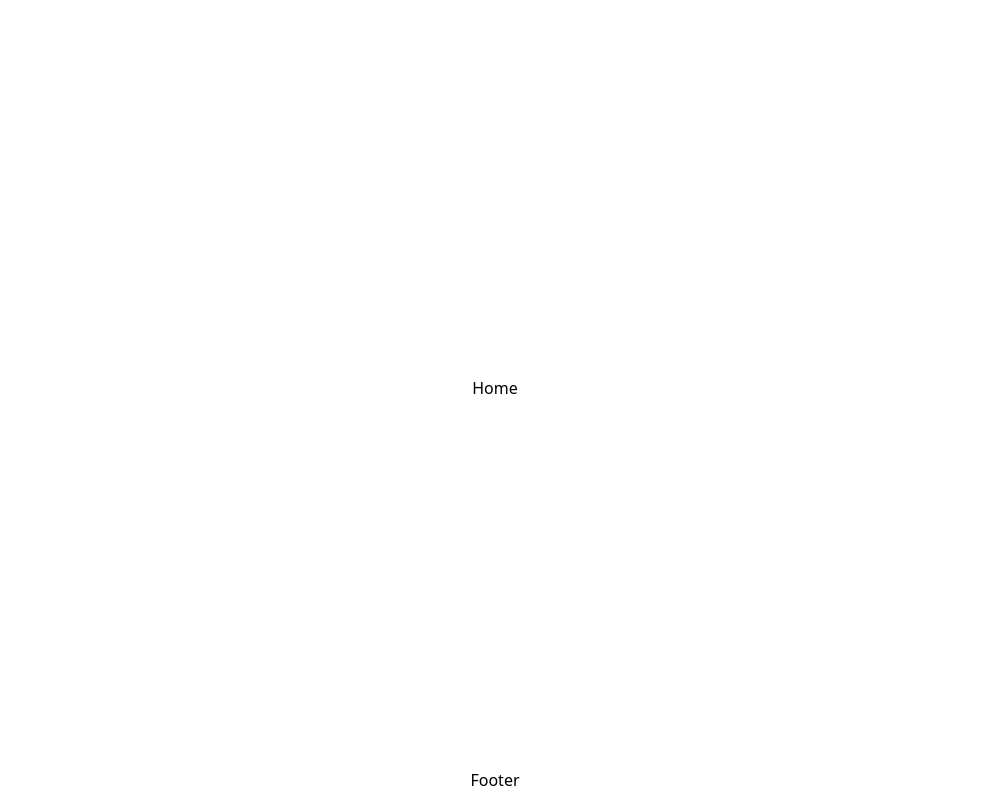
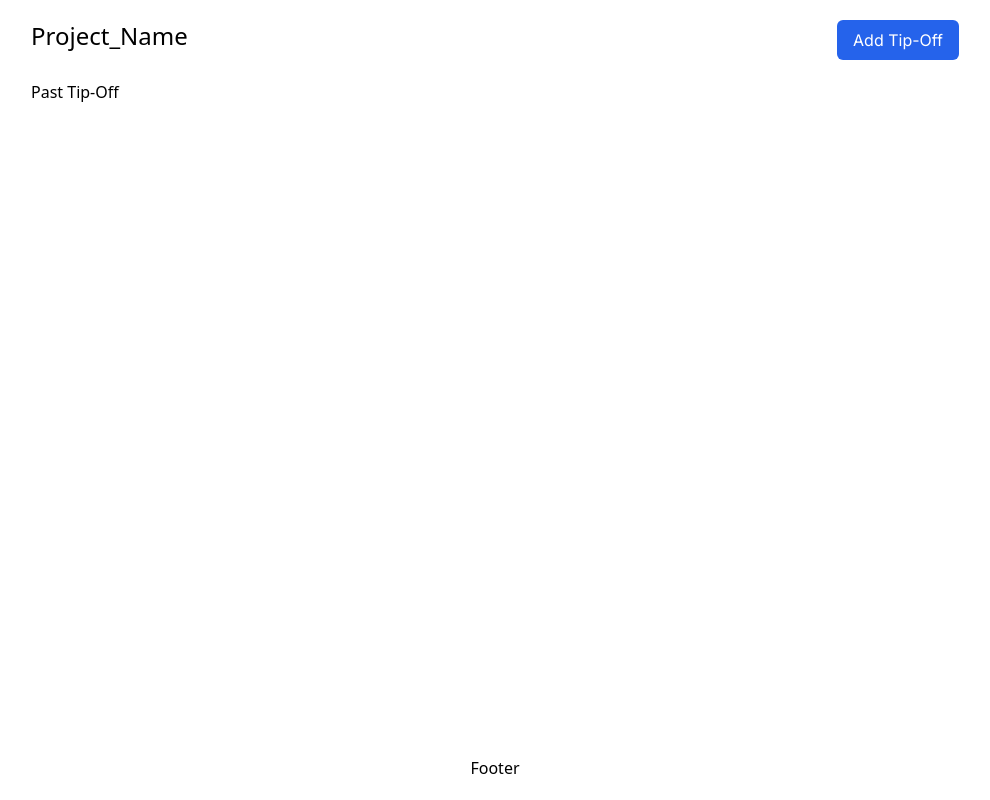
Before and after one commit to DNA5769/breaking-bad, a React (Vite) app in the folder client/: page /home in a window 1280 px wide. Shown: the whole page, without its empty margins (145-1135 px from the left). Built offline with nearby package versions, Linux system fonts and the light colour scheme.

Commit message:
add tip off

```diff
--- a/client/index.html
+++ b/client/index.html
@@ -3,6 +3,10 @@
   <head>
     <meta charset="UTF-8" />
     <link rel="icon" type="image/svg+xml" href="/src/favicon.svg" />
+
+    <link rel="preconnect" href="https://fonts.googleapis.com">
+    <link rel="preconnect" href="https://fonts.gstatic.com" crossorigin>
+    <link href="https://fonts.googleapis.com/css2?family=Inter:wght@100;200;300;400;500;600;700;800;900&display=swap" rel="stylesheet">
     <meta name="viewport" content="width=device-width, initial-scale=1.0" />
     <title>Vite App</title>
   </head>
--- a/client/src/App.jsx
+++ b/client/src/App.jsx
@@ -1,6 +1,7 @@
 import Index from './pages'
 import Admin from './pages/admin'
 import Home from './pages/home'
+import AddTip from './pages/addTip'
 
 import { BrowserRouter, Routes, Route} from 'react-router-dom'
 
@@ -8,6 +9,7 @@ const App = () => {
   return (
     <BrowserRouter>
       <Routes>
+        <Route path="/addTip" element={<AddTip/>}/>
         <Route path="/home" element={<Home/>}/>
         <Route path="/admin" element={<Admin/>}/>
         <Route path="/" exact element={<Index />}/>
--- /dev/null
+++ b/client/src/pages/addTip.jsx
@@ -0,0 +1,20 @@
+import Footer from '../components/Footer'
+
+const AddTip = () => {
+
+
+    return (
+        <div className='flex min-h-screen flex-col items-center justify-center py-5'>
+            <main className='flex w-full flex-1 flex-col items-center px-44 text-center'>
+                <h1 className='font-inter text-2xl m-5'>Enter The Details</h1>
+                <input type='text' placeholder='Enter the Name' className='p-2 border-2 rounded-md my-2 font-inter w-1/3'/>
+                <textarea placeholder='Brief the Scene' rows={4} className='p-2 border-2 rounded-md my-2 font-inter w-1/3' />
+                <input type='text' placeholder='Enter the location'className='p-2 border-2 rounded-md my-2 font-inter w-1/3' />
+
+                <button className='bg-blue-600 my-2 p-2 px-4 rounded-md text-white font-inter'>Add Tip-Off</button>
+            </main>
+        </div>
+    )
+}
+
+export default AddTip
--- a/client/src/pages/admin.jsx
+++ b/client/src/pages/admin.jsx
@@ -2,7 +2,7 @@ import Footer from '../components/Footer'
 
 const Admin = () => {
   return (
-    <div className="flex min-h-screen flex-col items-center justify-center py-2">
+    <div className="flex min-h-screen flex-col items-center justify-center py-5">
       <main className='flex w-full flex-1 flex-col items-center justify-center px-20 text-center'>
           Admin
       </main>
--- a/client/src/pages/home.jsx
+++ b/client/src/pages/home.jsx
@@ -2,9 +2,17 @@ import Footer from '../components/Footer'
 
 const Home = () => {
   return (
-    <div className="flex min-h-screen flex-col items-center justify-center py-2">
-      <main className='flex w-full flex-1 flex-col items-center justify-center px-20 text-center'>
-          Home
+    <div className="flex min-h-screen flex-col items-center justify-center py-5">
+      <main className='flex w-full flex-1 flex-col items-center px-44 text-center'>
+          <div className='flex w-full justify-between'>
+            <h1 className='text-2xl'>Project_Name</h1>
+            <button className='bg-blue-600 p-2 px-4 rounded-md text-white font-inter'>Add Tip-Off</button>
+          </div>
+
+          <div className='flex w-full my-5'>
+            <h3>Past Tip-Off</h3>
+          </div>
+
       </main>
       <Footer />
     </div>
--- a/client/src/pages/index.jsx
+++ b/client/src/pages/index.jsx
@@ -5,7 +5,7 @@ import Welcome from '../components/Welcome'
 const Index = () => {
   return (
     <TransactionsProvider>
-      <div className="flex min-h-screen flex-col items-center justify-center py-2">
+      <div className="flex min-h-screen flex-col items-center justify-center py-5">
         <Welcome />
         <Footer />
       </div>
--- a/client/tailwind.config.js
+++ b/client/tailwind.config.js
@@ -3,7 +3,11 @@ module.exports = {
     "./src/**/*.{js,jsx,ts,tsx}",
   ],
   theme: {
-    extend: {},
+    extend: {
+      fontFamily: {
+        'inter': ['Inter',],
+      },
+    },
   },
   plugins: [],
 }
```
Also changed, not shown: 1 other file (tests, documents, lock files or other folders).
